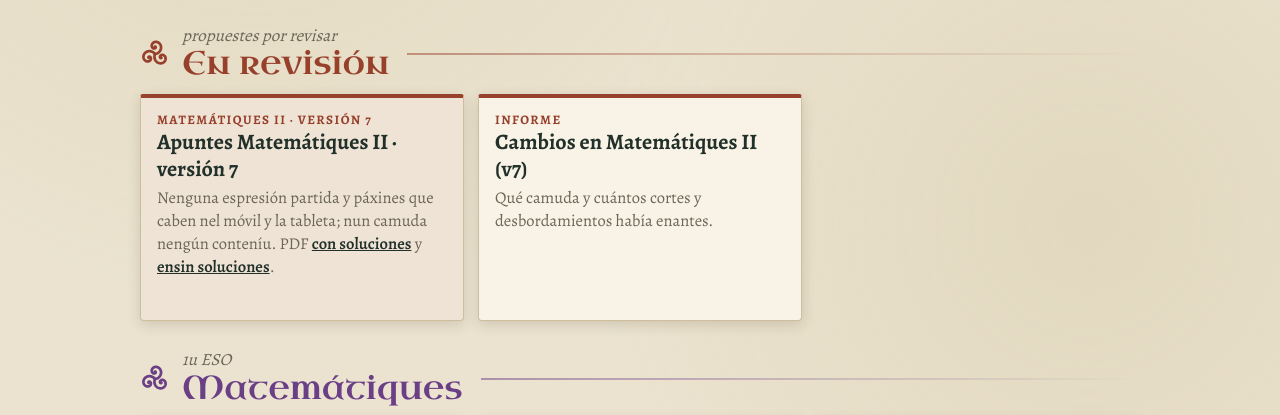
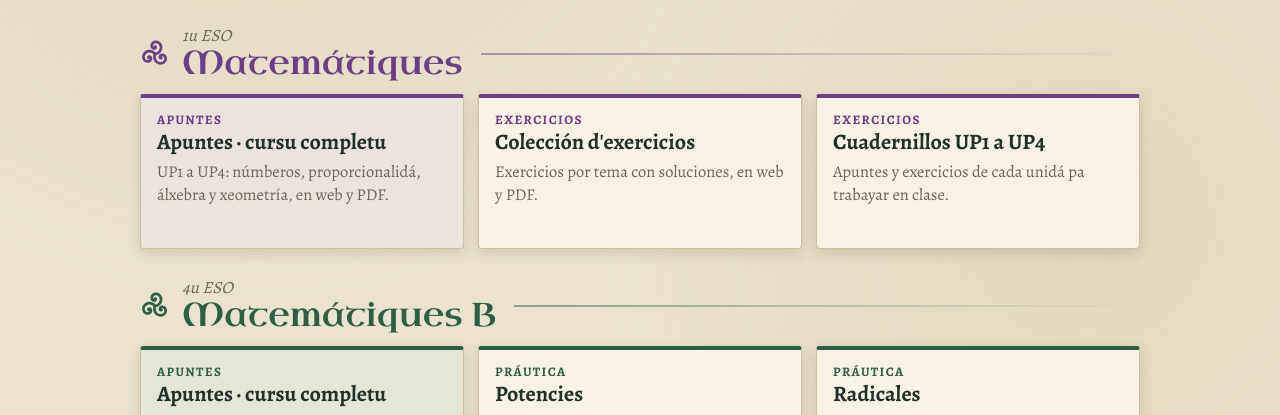
Before and after one commit to profesorqueipo-rgb/profesorqueipo-rgb.github.io, a plain HTML site: page index.html in a window 1280 px wide. Shown: the part 339-754 px from the top of the page. Drawn offline with Linux system fonts and the light colour scheme.

Commit message:
Portada: Matemáticas II versión 7 aprobada, fuera de «En revisión»
Co-Authored-By: Claude Opus 5.5 <noreply@anthropic.com>

```diff
--- a/index.html
+++ b/index.html
@@ -159,14 +159,6 @@ footer .lema{font-family:var(--f-title);font-size:20px;color:var(--green)}
   <a href="#otros" class="c-muted" id="indice-otros" hidden>Otros</a>
 </nav>
 
-<section id="revision" class="c-rust">
-  <div class="sec-cab"><svg class="mini" aria-hidden="true"><use href="#tri"/></svg><div><span class="nivel">propuestes por revisar</span><h2>En revisión</h2></div></div>
-  <ul class="rejilla">
-    <li><div class="repo destacado" data-repo="apuntes"><span class="tipo">Matemátiques II · versión 7</span><a class="abrir" href="/apuntes/revision-2bach-matii-v7.html">Apuntes Matemátiques II · versión 7</a><p class="desc">Nenguna espresión partida y páxines que caben nel móvil y la tableta; nun camuda nengún conteníu. PDF <a href="/apuntes/revision-2bach-matii-v7-soluciones.pdf">con soluciones</a> y <a href="/apuntes/revision-2bach-matii-v7.pdf">ensin soluciones</a>.</p><div class="pie-repo"><span class="fecha"></span><a class="codigo" hidden>códigu</a></div></div></li>
-    <li><div class="repo" data-repo="apuntes"><span class="tipo">informe</span><a class="abrir" href="/apuntes/revision-2bach-matii-v7-cambios.html">Cambios en Matemátiques II (v7)</a><p class="desc">Qué camuda y cuántos cortes y desbordamientos había enantes.</p></div></li>
-  </ul>
-</section>
-
 <section id="eso1" class="c-plum">
   <div class="sec-cab"><svg class="mini" aria-hidden="true"><use href="#tri"/></svg><div><span class="nivel">1u ESO</span><h2>Matemátiques</h2></div></div>
   <ul class="rejilla">
```
